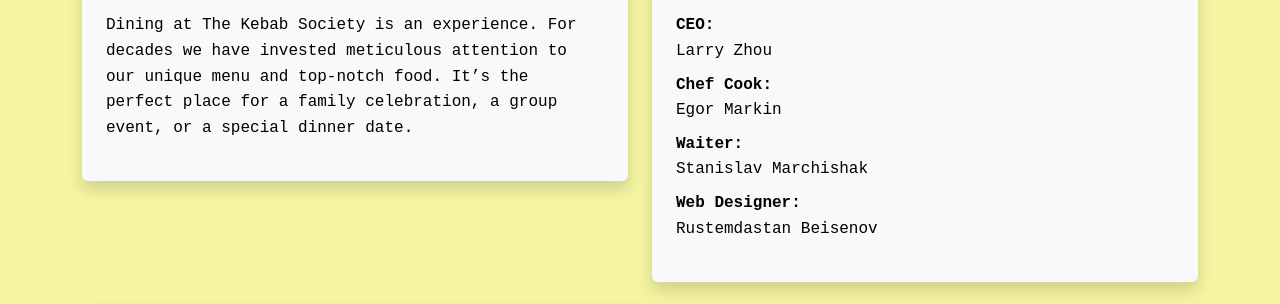
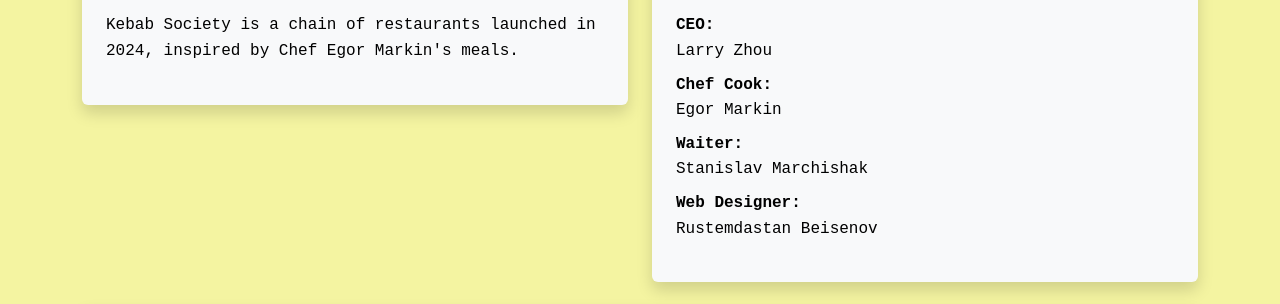
Before and after one commit to rustemdastanbeisenov/assignment6, a plain HTML site: page assignment6-main/about.html in a window 1280 px wide. Shown: the part 277-581 px from the top of the page. Drawn offline with nearby package versions, Linux system fonts and the light colour scheme; a script that the page names is missing.

Commit message:
Update about.html

```diff
--- a/assignment6-main/about.html
+++ b/assignment6-main/about.html
@@ -51,7 +51,7 @@
 			<div class="col-lg-6 mb-4">
 				<section class="bg-light p-4 rounded shadow">
 					<h2 class="mb-3">About Kebab Society</h2>
-					<p>Dining at The Kebab Society is an experience. For decades we have invested meticulous attention to our unique menu and top-notch food. It’s the perfect place for a family celebration, a group event, or a special dinner date.</p>
+					<p>Kebab Society is a chain of restaurants launched in 2024, inspired by Chef Egor Markin's meals.</p>
 				</section>
 			</div>
 
@@ -138,9 +138,7 @@
 	<section class="bg-warning p-4 rounded shadow mb-4">
 		<h2 class="section-head">Our History</h2>
 	<section class="bg-light p-3 rounded">
-		<div id="moreText" style="display:none;">
-			Dining at The Kebab Society is an experience. For decades we have invested meticulous attention to our unique menu and top-notch food. It’s the perfect place for a family celebration, a group event, or a special dinner date.
-		</div>
+		<div id="moreText" style="display:none;">Founded in 2024, Kebab Society was created because Rustemdastan Beisenov was very impressed with Egor Markin's dishes. Soon after contacting Larry Zhou, the CEO of Pepito Entertainment, they managed to strike a deal and open the restaurant to the masses.</div>
 	</section>
 		<button id="readMoreBtn" class="btn btn-light mt-4">Expand</button>
 	</section>
```
